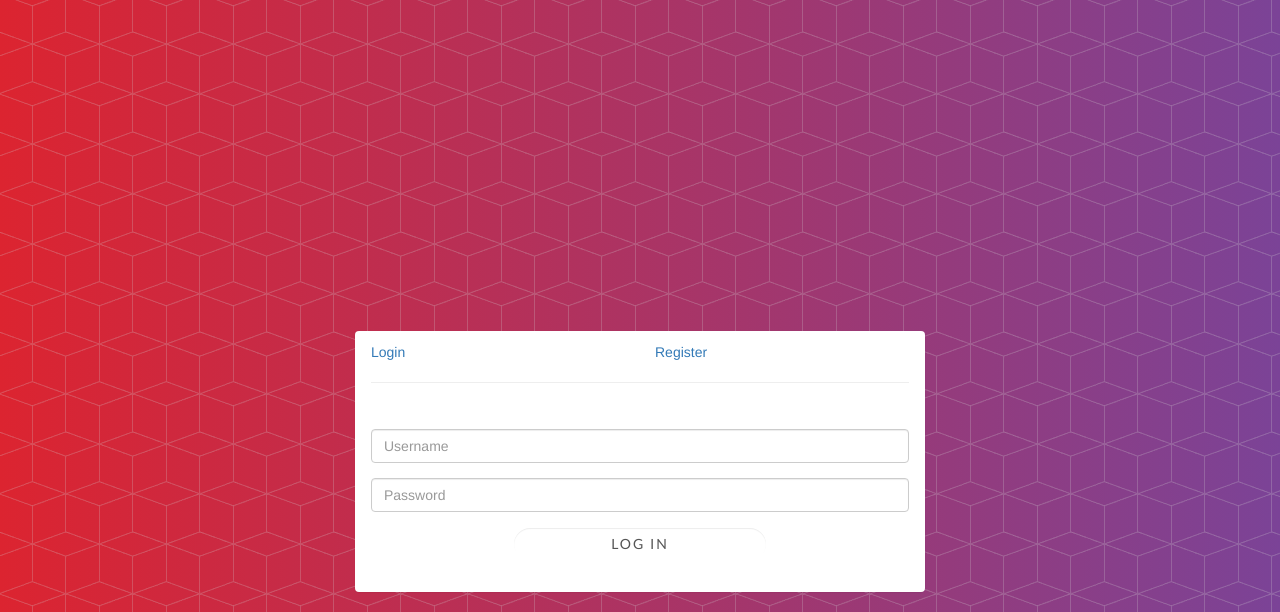
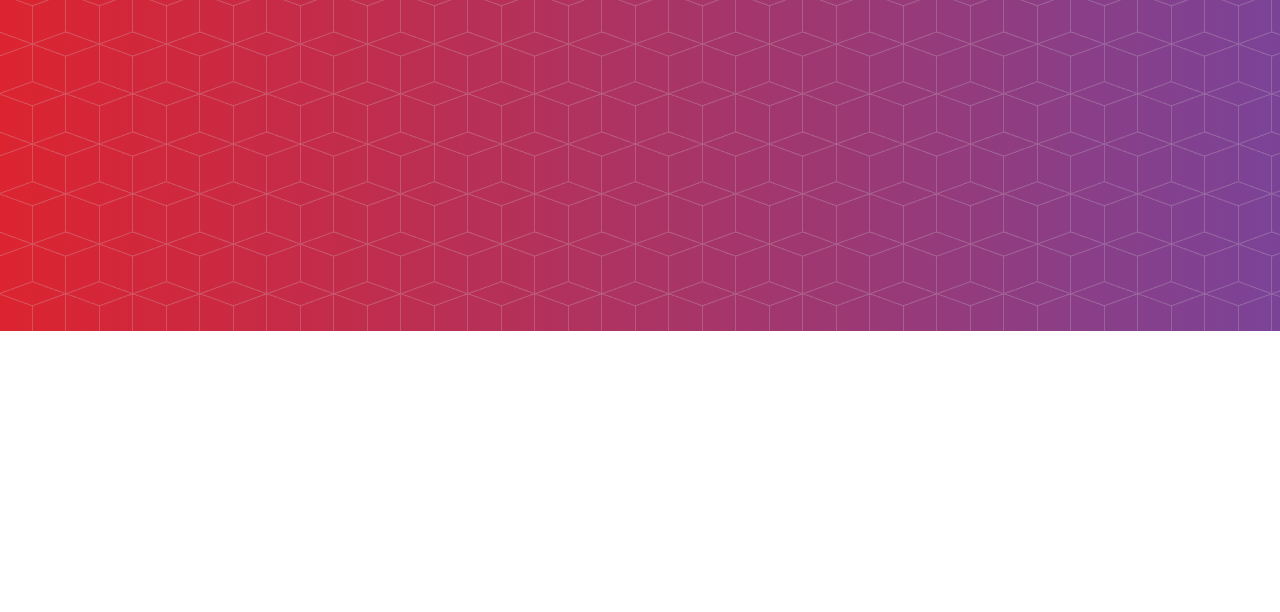
Before and after one commit to Kialandi/tIRC, a website: page public/index.html in a window 1280 px wide. Shown: the part 469-1081 px from the top of the page. After the commit the page ends 800 px from the top, so only its background shows below. Drawn offline with nearby package versions, Linux system fonts and the light colour scheme; a web font is replaced by a local one.

Commit message:
.js that works (for backup)

```diff
--- a/public/index.html
+++ b/public/index.html
@@ -15,13 +15,8 @@
     <link href="https://fonts.googleapis.com/css?family=Catamaran:100,200,300,400,500,600,700,800,900" rel="stylesheet">
     <link href="https://fonts.googleapis.com/css?family=Muli" rel="stylesheet">
 
-
     <!-- Theme CSS -->
     <link href="stylesheets/index.css" rel="stylesheet">
-    <link href="stylesheets/form.css" rel="form-stylesheet">
-
-    <script src="https://ajax.googleapis.com/ajax/libs/jquery/3.1.1/jquery.min.js"></script>
-    <script src='index.js'></script>
 
 </head>
 
@@ -37,72 +32,11 @@
     <header>
         <div class="container">
             <div class="row">
-          <div class="col-sm-7">
+                <div class="col-sm-6">
                     <div class="header-content">
                         <div class="header-content-inner">
                             <h1>tIRC - a tenaciousIRC</h1>
-                <a href="chat.html" class="btn btn-outline btn-xl page-scroll">Enter Chatroom</a>
-              </div>
-            </div>
-          </div>
-          <div class="form-container">
-            <div class="row">
-              <div class="col-md-6 col-md-offset-3">
-                <div class="panel panel-login">
-                  <div class="panel-heading">
-                    <div class="row">
-                      <div class="col-xs-6">
-                        <a href="#" class="active" id="login-form-link">Login</a>
-                      </div>
-                      <div class="col-xs-6">
-                        <a href="#" id="register-form-link">Register</a>
-                      </div>
-                    </div>
-                    <hr>
-                  </div>
-                  <div class="panel-body">
-                    <div class="row">
-                      <div class="col-lg-12">
-                        <div id="login-form" action="#" method="post" role="form" style="display: block;">
-                          <div class="form-group">
-                            <input type="text" name="username" id="login-username" tabindex="1" class="form-control" placeholder="Username" value="">
-                          </div>
-                          <div class="form-group">
-                            <input type="password" name="password" id="login-password" tabindex="2" class="form-control" placeholder="Password">
-                          </div>
-                          <div class="form-group">
-                            <div class="row">
-                              <div class="col-sm-6 col-sm-offset-3">
-                                <input type="button" name="login-submit" id="login-submit" tabindex="4" class="form-control btn btn-login" value="Log In">
-                              </div>
-                            </div>
-                          </div>
-                        </div>
-                        <div id="register-form" action="#" method="post" role="form" style="display: none;">
-                          <div class="form-group">
-                            <input type="text" name="username" id="reg-username" tabindex="1" class="form-control" placeholder="Username" value="">
-                          </div>
-                          <div class="form-group">
-                            <input type="email" name="email" id="email" tabindex="1" class="form-control" placeholder="Email Address" value="">
-                          </div>
-                          <div class="form-group">
-                            <input type="password" name="password" id="reg-password" tabindex="2" class="form-control" placeholder="Password">
-                          </div>
-                          <div class="form-group">
-                            <input type="password" name="confirm-password" id="confirm-password" tabindex="2" class="form-control" placeholder="Confirm Password">
-                          </div>
-                          <div class="form-group">
-                            <div class="row">
-                              <div class="col-sm-6 col-sm-offset-3">
-                                <input type="button" name="register-submit" id="register-submit" tabindex="4" class="form-control btn btn-register" value="Register Now">
-                              </div>
-                            </div>
-                          </div>
-                        </div>
-                      </div>
-                    </div>
-                  </div>
-                </div>
+                            <a href="#download" class="btn btn-outline btn-xl page-scroll">Enter Chatroom</a>
                         </div>
                     </div>
                 </div>
```
Lines whose indentation alone changed are shown as unchanged.
